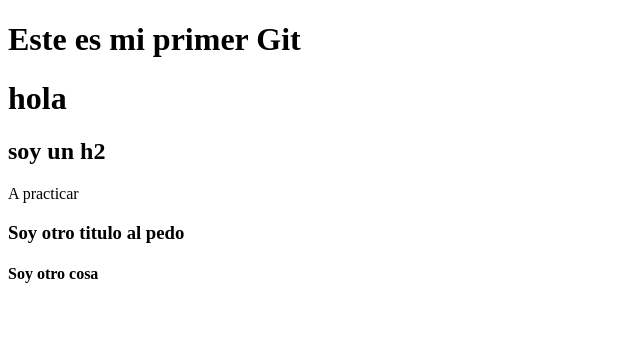
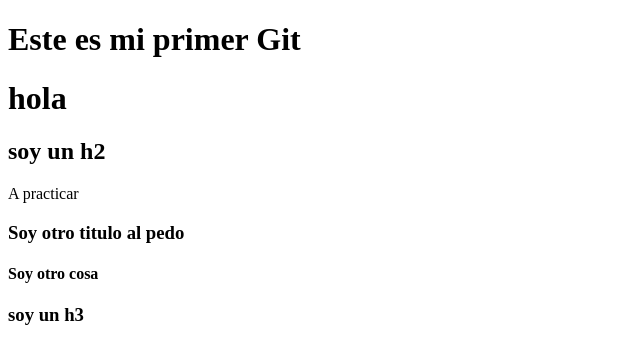
Before and after one commit to MarceArqit/MiPrimerGIT, a plain HTML site: page index.html in a window 1280 px wide. Shown: the whole page, without its empty margins (0-640 px from the left). Drawn offline with Linux system fonts and the light colour scheme.

```diff
--- a/index.html
+++ b/index.html
@@ -19,6 +19,9 @@
         Soy otro titulo al pedo
     </h3>
   <h4> Soy otro cosa</h4>
+  <H3>
+    soy un h3
+  </H3>
 
 </body>
 </html>
```
